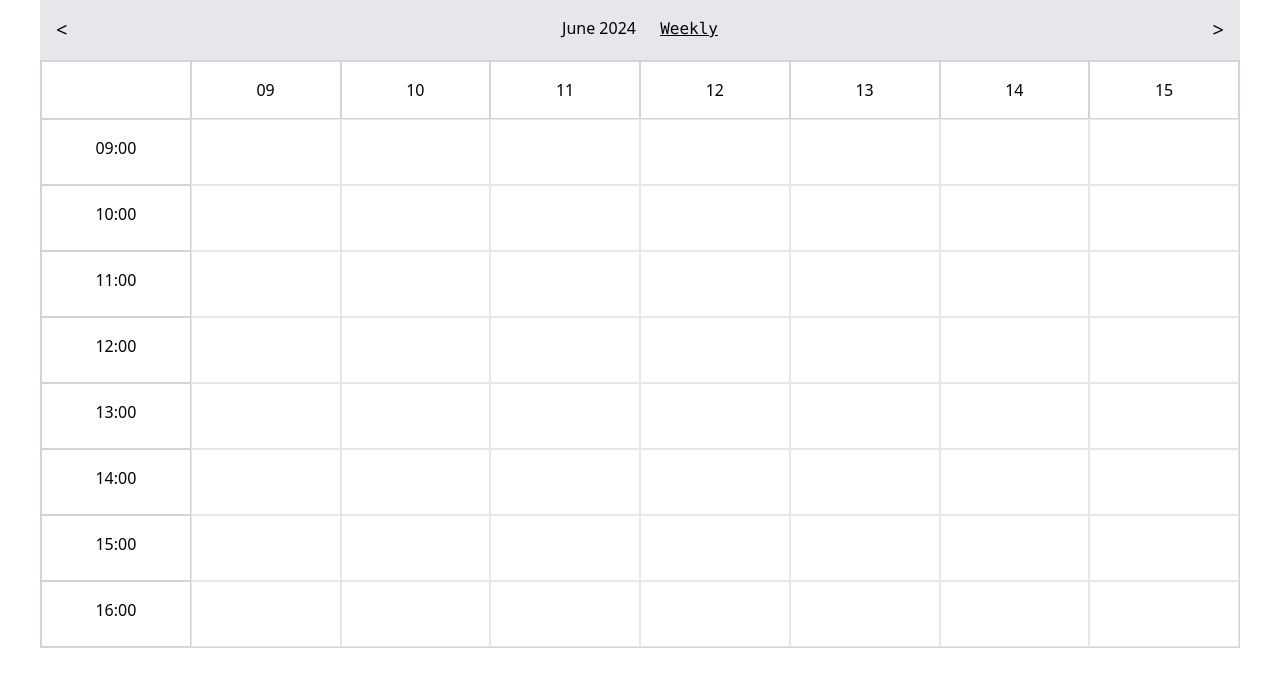
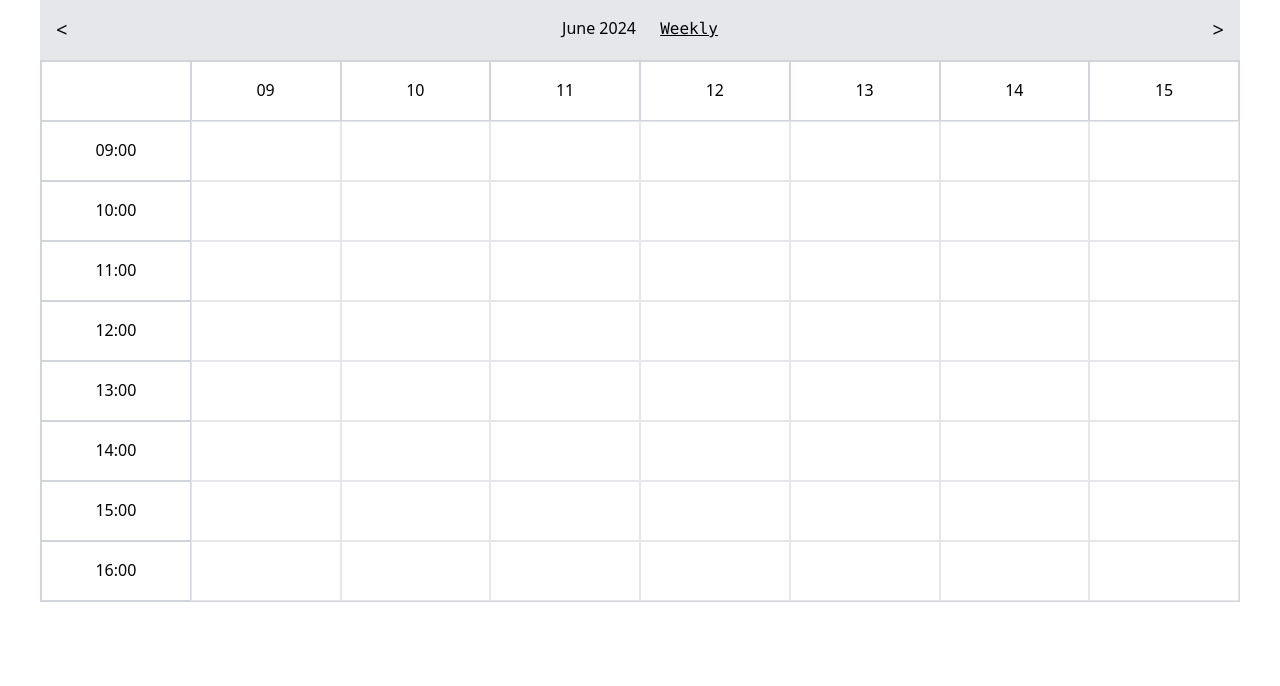
Before and after one commit to Arif-hossaian/custom-schedule-calender, a React (Create React App) app: page / in a window 1280 px wide. Shown: the top 686 px of the page. Built offline with nearby package versions, Linux system fonts and the light colour scheme.

Commit message:
updt drag multiple seelect

```diff
--- a/src/components/CalendarBody.js
+++ b/src/components/CalendarBody.js
@@ -1,36 +1,45 @@
-import React, { useState } from 'react';
+import React, { useState, useRef } from 'react';
 import { getWeekDays, formatDate, getDayHours } from '../utils/dateUtlis';
 
 const DraggableSlot = ({ slot, index, onDragStart }) => {
-  console.log(slot, 'slot')
   return (
     <div
       draggable
       onDragStart={(e) => onDragStart(e, index)}
-      className="p-4  py-1"
+      className="py-1"
     >
       <p>{slot.data}</p>
     </div>
   );
 };
 
-const DroppableSlot = ({ dayIndex, hourIndex, onDrop, onHover, onLeave, children, isHoveredRow, isHoveredColumn, slot }) => {
+const DroppableSlot = ({
+  dayIndex,
+  hourIndex,
+  onDrop,
+  onHover,
+  onLeave,
+  children,
+  isHoveredRow,
+  isHoveredColumn,
+  isSelected
+}) => {
   const handleDragOver = (e) => {
     e.preventDefault();
   };
-//console.log(slot, 'slot inside dragable slot')
+
   return (
     <div
       onDrop={(e) => onDrop(e, dayIndex, hourIndex)}
       onDragOver={handleDragOver}
       onMouseEnter={() => onHover(dayIndex, hourIndex)}
       onMouseLeave={onLeave}
-      className={`p-4 border cell ${isHoveredRow ? 'hovered-row' : ''} ${isHoveredColumn ? 'hovered-column' : ''}`}
+      className={`border cell ${isHoveredRow ? 'hovered-row' : ''} ${isHoveredColumn ? 'hovered-column' : ''}`}
     >
       {children}
     </div>
   );
-}
+};
 
 const CalendarBody = ({ currentDate }) => {
   const days = getWeekDays(currentDate);
@@ -39,13 +48,30 @@ const CalendarBody = ({ currentDate }) => {
   const [hoveredCell, setHoveredCell] = useState(null);
   const [hoveredColumn, setHoveredColumn] = useState(null);
   const [hoveredRow, setHoveredRow] = useState(null);
+  const [selectedCells, setSelectedCells] = useState([]);
+  const isSelecting = useRef(false);
 
-  const handleSlotClick = (dayIndex, hourIndex) => {
-    const day = days[dayIndex];
-    const hour = dayHours[hourIndex];
+  const handleSlotClick = () => {
     const data = prompt('Enter data for this slot:');
     if (data !== null) {
-      setSlots([...slots, { day, hour, data }]);
+      const newSlots = slots.slice();
+      selectedCells.forEach(({ dayIndex, hourIndex }) => {
+        const day = days[dayIndex];
+        const hour = dayHours[hourIndex];
+        const existingSlotIndex = newSlots.findIndex(
+          (slot) =>
+            slot.day.getTime() === day.getTime() &&
+            slot.hour.time === hour.time
+        );
+
+        if (existingSlotIndex > -1) {
+          newSlots[existingSlotIndex] = { ...newSlots[existingSlotIndex], data };
+        } else {
+          newSlots.push({ day, hour, data });
+        }
+      });
+      setSlots(newSlots);
+      setSelectedCells([]);
     }
   };
 
@@ -58,7 +84,7 @@ const CalendarBody = ({ currentDate }) => {
     const draggedSlot = slots[draggedSlotIndex];
 
     const targetSlotIndex = slots.findIndex(
-      slot =>
+      (slot) =>
         slot.day.getTime() === days[dayIndex].getTime() &&
         slot.hour.time === dayHours[hourIndex].time
     );
@@ -81,8 +107,30 @@ const CalendarBody = ({ currentDate }) => {
     }
   };
 
+  const handleMouseDown = (dayIndex, hourIndex) => {
+    isSelecting.current = true;
+    setSelectedCells([{ dayIndex, hourIndex }]);
+  };
+
+  const handleMouseEnter = (dayIndex, hourIndex) => {
+    if (isSelecting.current) {
+      setSelectedCells((prev) => {
+        if (!prev.find((cell) => cell.dayIndex === dayIndex && cell.hourIndex === hourIndex)) {
+          return [...prev, { dayIndex, hourIndex }];
+        }
+        return prev;
+      });
+    }
+  };
+
+  const handleMouseUp = () => {
+    isSelecting.current = false;
+    if (selectedCells.length > 0) {
+      handleSlotClick();
+    }
+  };
+
   const handleHover = (dayIndex, hourIndex) => {
-    //console.log('Hovering')
     setHoveredCell({ dayIndex, hourIndex });
     setHoveredColumn(dayIndex);
     setHoveredRow(hourIndex);
@@ -94,10 +142,8 @@ const CalendarBody = ({ currentDate }) => {
     setHoveredRow(null);
   };
 
-//console.log(dayHours, 'dayhour')
-
   return (
-    <div className='border border-gray-300'>
+    <div className='border border-gray-300' onMouseUp={handleMouseUp}>
       {/* Header Row */}
       <div className="grid grid-cols-8">
         <div className="p-4 border border-gray-300 text-center"></div> {/* Empty box for time labels */}
@@ -134,12 +180,15 @@ const CalendarBody = ({ currentDate }) => {
           <div key={dayIndex} className='grid grid-rows-24'>
             {dayHours.map((hour, hourIndex) => {
               const slot = slots.find(
-                slot =>
+                (slot) =>
                   slot.day.getTime() === day.getTime() &&
                   slot.hour.time === hour.time
               );
               const isHoveredRow = hoveredCell && hoveredCell.hourIndex === hourIndex;
               const isHoveredColumn = hoveredCell && hoveredCell.dayIndex === dayIndex;
+              const isSelected = selectedCells.some(
+                (cell) => cell.dayIndex === dayIndex && cell.hourIndex === hourIndex
+              );
 
               return (
                 <DroppableSlot
@@ -151,8 +200,13 @@ const CalendarBody = ({ currentDate }) => {
                   onLeave={handleLeave}
                   isHoveredRow={isHoveredRow}
                   isHoveredColumn={isHoveredColumn}
+                  isSelected={isSelected}
                 >
-                  <div>
+                  <div
+                    className="p-10"
+                    onMouseDown={() => handleMouseDown(dayIndex, hourIndex)}
+                    onMouseEnter={() => handleMouseEnter(dayIndex, hourIndex)}
+                  >
                     {slot ? (
                       <DraggableSlot
                         slot={slot}
@@ -160,12 +214,7 @@ const CalendarBody = ({ currentDate }) => {
                         onDragStart={handleDragStart}
                       />
                     ) : (
-                      <div
-                        className="p-4 "
-                        onClick={() => handleSlotClick(dayIndex, hourIndex)}
-                      >
-                        {/* Empty Slot */}
-                      </div>
+                      <div>{/* Empty Slot */}</div>
                     )}
                   </div>
                 </DroppableSlot>
--- a/src/index.css
+++ b/src/index.css
@@ -2,10 +2,10 @@
 @tailwind components;
 @tailwind utilities;
 
-.hovered-row ,
+.hovered-row,
 .hovered-column {
   background-color: #E3E3E3; /* Light blue background */
-  border: 1px solid gray
+  border: 1px solid gray;
 }
 
 .hovered-row .time-cell,
@@ -13,8 +13,24 @@
   background-color: rgba(173, 216, 230, 0.5); /* Darker blue background for headers */
 }
 
+.hovered-header-column {
+  background-color: #E3E3E3;
+  border: 1px solid gray;
+}
 
-.hovered-header-column {
-    background-color: #E3E3E3;
-    border: 1px solid gray
+.cell {
+  height: 60px; /* Set the desired height */
+  display: flex;
+  align-items: center;
+  justify-content: center;
+  overflow: hidden;
 }
+
+.time-cell,
+.header-cell {
+  height: 60px; /* Match the height of the cells */
+}
+
+.selected-cell {
+  border: 2px solid #F87171; /* border-red-300 equivalent */
+}
```
